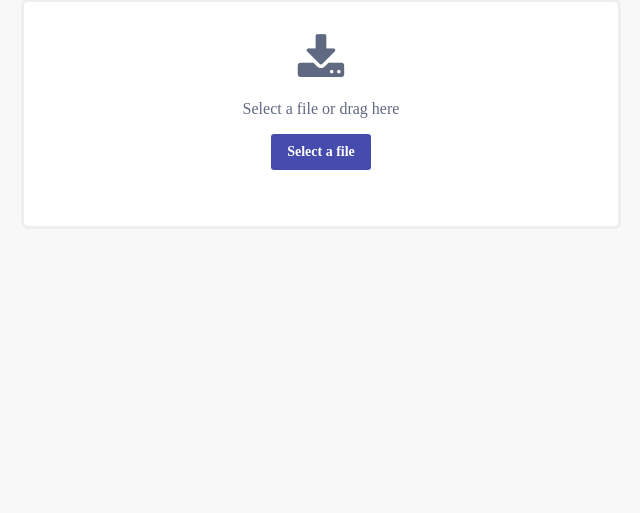
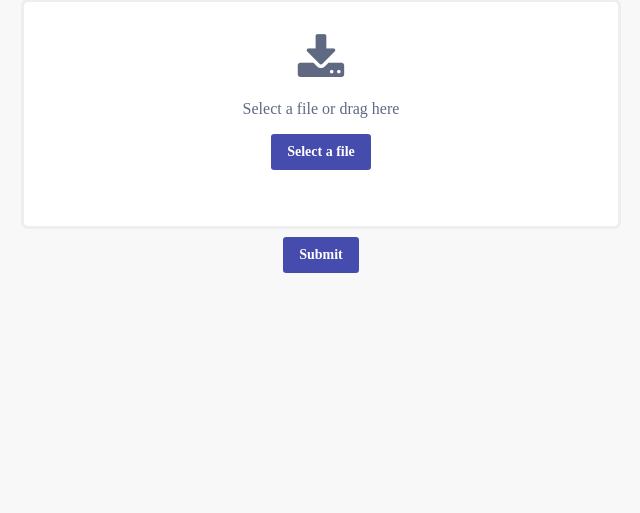
Before and after one commit to ankitoscar/hindi-characters, a Django app: page /upload/ in a window 1280 px wide. Shown: the part 122-635 px from the top of the page, without its empty margins (319-959 px from the left). Run offline with Django 3.2, Linux system fonts and the light colour scheme; some libraries are stand-ins or nearby versions.

Commit message:
Added submit button to the uploader page

```diff
--- a/app/templates/uploader/main.html
+++ b/app/templates/uploader/main.html
@@ -28,6 +28,7 @@
       </progress>
     </div>
   </label>
+  <a href="#" class='btn'>Submit</a>
 </form>
 
 </html>
```
